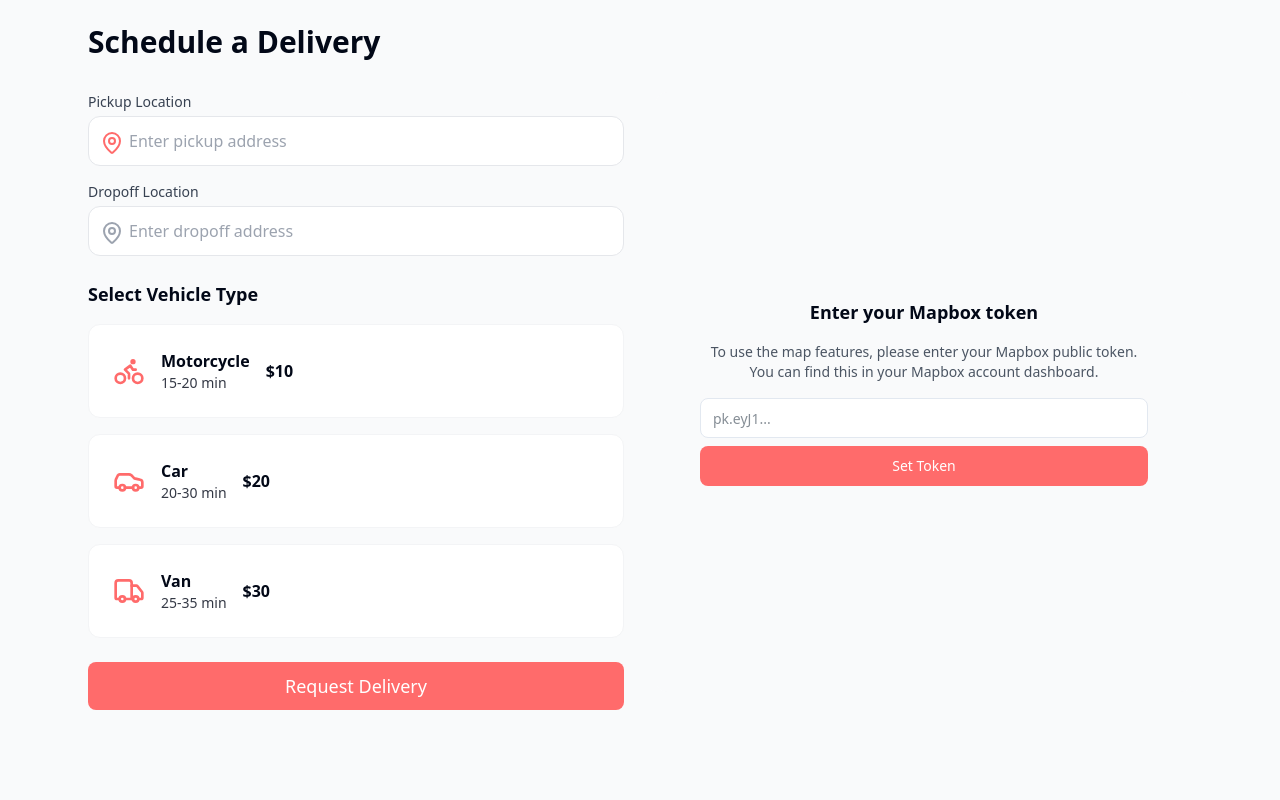
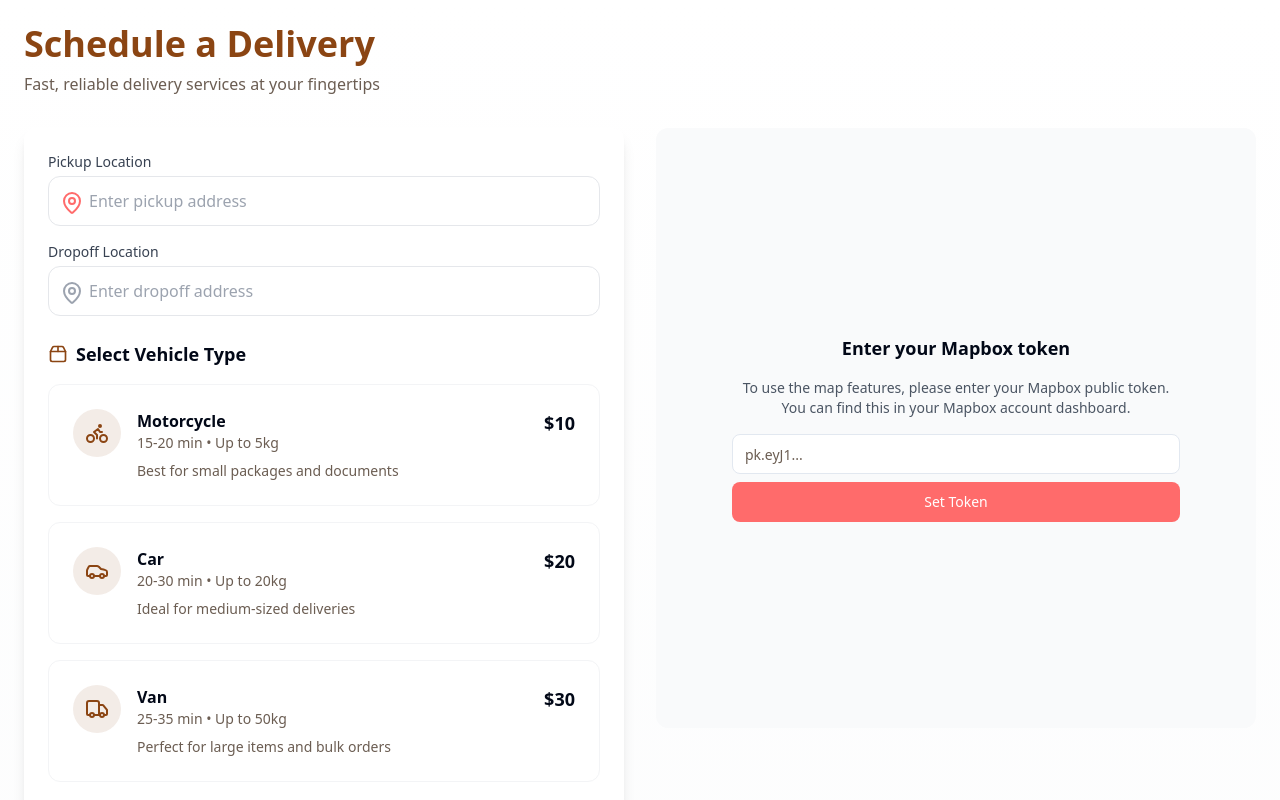
Before and after one commit to maxvaljan/maxmove-delivery-webapp, a React (Vite) app: page /delivery in a window 1280 px wide. Shown: the top 800 px of the page. Built offline with nearby package versions, Linux system fonts and the light colour scheme.

Commit message:
Integrate Lalamove Features and Design
Enhance the website by integrating additional features inspired by Lalamove. Update the design for a more professional appearance, including changing the secondary color from pink to brown.
[skip gpt_engineer]

```diff
--- a/src/components/DeliveryForm.tsx
+++ b/src/components/DeliveryForm.tsx
@@ -4,7 +4,8 @@ import DeliveryMap from './DeliveryMap';
 import ServiceCard from './ServiceCard';
 import { Button } from './ui/button';
 import { toast } from 'sonner';
-import { MapPin } from 'lucide-react';
+import { MapPin, Clock, Package2, Info } from 'lucide-react';
+import { motion } from 'framer-motion';
 
 const DeliveryForm = () => {
   const [pickup, setPickup] = useState('');
@@ -12,28 +13,35 @@ const DeliveryForm = () => {
   const [selectedService, setSelectedService] = useState<'motorcycle' | 'car' | 'van'>();
   const [pickupCoords, setPickupCoords] = useState<[number, number]>();
   const [dropoffCoords, setDropoffCoords] = useState<[number, number]>();
+  const [packageSize, setPackageSize] = useState<'small' | 'medium' | 'large'>('small');
+  const [scheduledTime, setScheduledTime] = useState<Date | null>(null);
 
   const services = [
     {
       type: 'motorcycle' as const,
       price: '$10',
       time: '15-20 min',
+      maxWeight: '5kg',
+      description: 'Best for small packages and documents',
     },
     {
       type: 'car' as const,
       price: '$20',
       time: '20-30 min',
+      maxWeight: '20kg',
+      description: 'Ideal for medium-sized deliveries',
     },
     {
       type: 'van' as const,
       price: '$30',
       time: '25-35 min',
+      maxWeight: '50kg',
+      description: 'Perfect for large items and bulk orders',
     },
   ];
 
   // Simulating geocoding for demo purposes
   const simulateGeocode = (address: string): [number, number] => {
-    // This is just for demonstration - in a real app, you'd use a geocoding service
     return [-74.5 + Math.random() * 0.1, 40 + Math.random() * 0.1];
   };
 
@@ -61,16 +69,30 @@ const DeliveryForm = () => {
       toast.error('Please select a delivery service');
       return;
     }
-    toast.success('Delivery request submitted!');
+    toast.success('Delivery request submitted successfully!', {
+      description: 'A driver will be assigned to your delivery shortly.',
+    });
   };
 
   return (
-    <div className="max-w-6xl mx-auto p-6">
-      <h1 className="text-3xl font-bold mb-8">Schedule a Delivery</h1>
+    <div className="max-w-7xl mx-auto p-6">
+      <motion.div
+        initial={{ opacity: 0, y: 20 }}
+        animate={{ opacity: 1, y: 0 }}
+        transition={{ duration: 0.5 }}
+      >
+        <h1 className="text-4xl font-bold mb-2 text-secondary">Schedule a Delivery</h1>
+        <p className="text-muted-foreground mb-8">Fast, reliable delivery services at your fingertips</p>
+      </motion.div>
 
       <div className="grid lg:grid-cols-2 gap-8">
-        <div className="space-y-6">
-          <form onSubmit={handleSubmit} className="space-y-6">
+        <motion.div
+          className="space-y-6"
+          initial={{ opacity: 0, x: -20 }}
+          animate={{ opacity: 1, x: 0 }}
+          transition={{ duration: 0.5, delay: 0.2 }}
+        >
+          <form onSubmit={handleSubmit} className="space-y-6 bg-white p-6 rounded-lg shadow-lg">
             <div className="relative space-y-4">
               <LocationInput
                 label="Pickup Location"
@@ -90,7 +112,10 @@ const DeliveryForm = () => {
             </div>
 
             <div className="space-y-4">
-              <h3 className="text-lg font-semibold">Select Vehicle Type</h3>
+              <div className="flex items-center gap-2 mb-4">
+                <Package2 className="w-5 h-5 text-secondary" />
+                <h3 className="text-lg font-semibold">Select Vehicle Type</h3>
+              </div>
               <div className="grid gap-4">
                 {services.map((service) => (
                   <ServiceCard
@@ -98,6 +123,8 @@ const DeliveryForm = () => {
                     type={service.type}
                     price={service.price}
                     time={service.time}
+                    maxWeight={service.maxWeight}
+                    description={service.description}
                     selected={selectedService === service.type}
                     onClick={() => setSelectedService(service.type)}
                   />
@@ -105,18 +132,33 @@ const DeliveryForm = () => {
               </div>
             </div>
 
-            <Button type="submit" className="w-full text-lg py-6">
+            <div className="flex gap-4 items-center bg-muted p-4 rounded-lg">
+              <Info className="w-5 h-5 text-secondary" />
+              <p className="text-sm text-muted-foreground">
+                Prices may vary based on distance and traffic conditions
+              </p>
+            </div>
+
+            <Button
+              type="submit"
+              className="w-full text-lg py-6 bg-secondary hover:bg-secondary/90"
+            >
               Request Delivery
             </Button>
           </form>
-        </div>
+        </motion.div>
 
-        <div className="h-[600px]">
+        <motion.div
+          className="h-[600px]"
+          initial={{ opacity: 0, x: 20 }}
+          animate={{ opacity: 1, x: 0 }}
+          transition={{ duration: 0.5, delay: 0.4 }}
+        >
           <DeliveryMap
             pickupLocation={pickupCoords}
             dropoffLocation={dropoffCoords}
           />
-        </div>
+        </motion.div>
       </div>
     </div>
   );
--- a/src/components/LocationInput.tsx
+++ b/src/components/LocationInput.tsx
@@ -1,4 +1,5 @@
 import React from 'react';
+import { motion } from 'framer-motion';
 
 interface LocationInputProps {
   label: string;
@@ -10,7 +11,12 @@ interface LocationInputProps {
 
 const LocationInput = ({ label, placeholder, value, onChange, icon }: LocationInputProps) => {
   return (
-    <div className="relative">
+    <motion.div
+      className="relative"
+      initial={{ opacity: 0, y: 10 }}
+      animate={{ opacity: 1, y: 0 }}
+      transition={{ duration: 0.3 }}
+    >
       <label className="block text-sm font-medium text-gray-700 mb-1">{label}</label>
       <div className="relative">
         <input
@@ -18,13 +24,13 @@ const LocationInput = ({ label, placeholder, value, onChange, icon }: LocationIn
           value={value}
           onChange={(e) => onChange(e.target.value)}
           placeholder={placeholder}
-          className="w-full pl-10 pr-4 py-3 rounded-lg border border-gray-200 focus:outline-none focus:ring-2 focus:ring-primary/20 focus:border-primary transition-all duration-200"
+          className="w-full pl-10 pr-4 py-3 rounded-lg border border-gray-200 focus:outline-none focus:ring-2 focus:ring-secondary/20 focus:border-secondary transition-all duration-200"
         />
         <div className="absolute left-3 top-1/2 -translate-y-1/2 w-5 h-5 text-gray-400">
           {icon}
         </div>
       </div>
-    </div>
+    </motion.div>
   );
 };
 
--- a/src/components/ServiceCard.tsx
+++ b/src/components/ServiceCard.tsx
@@ -5,11 +5,21 @@ interface ServiceCardProps {
   type: "van" | "car" | "motorcycle";
   price: string;
   time: string;
+  maxWeight: string;
+  description: string;
   onClick: () => void;
   selected?: boolean;
 }
 
-const ServiceCard = ({ type, price, time, onClick, selected }: ServiceCardProps) => {
+const ServiceCard = ({
+  type,
+  price,
+  time,
+  maxWeight,
+  description,
+  onClick,
+  selected
+}: ServiceCardProps) => {
   const icons = {
     van: Truck,
     car: Car,
@@ -25,18 +35,27 @@ const ServiceCard = ({ type, price, time, onClick, selected }: ServiceCardProps)
       onClick={onClick}
       className={`p-6 rounded-lg cursor-pointer transition-all duration-200 ${
         selected
-          ? "bg-primary text-white shadow-lg"
+          ? "bg-secondary text-white shadow-lg"
           : "bg-white hover:shadow-md border border-gray-100"
       }`}
     >
-      <div className="flex items-center space-x-4">
-        <Icon className={`w-8 h-8 ${selected ? "text-white" : "text-primary"}`} />
-        <div>
-          <h3 className="font-semibold capitalize">{type}</h3>
-          <p className="text-sm opacity-80">{time}</p>
+      <div className="flex items-start space-x-4">
+        <div className={`p-3 rounded-full ${selected ? 'bg-white/10' : 'bg-secondary/10'}`}>
+          <Icon className={`w-6 h-6 ${selected ? "text-white" : "text-secondary"}`} />
         </div>
-        <div className="ml-auto">
-          <span className="font-bold">{price}</span>
+        <div className="flex-1">
+          <div className="flex justify-between items-start mb-2">
+            <div>
+              <h3 className="font-semibold capitalize">{type}</h3>
+              <p className={`text-sm ${selected ? 'text-white/80' : 'text-muted-foreground'}`}>
+                {time} • Up to {maxWeight}
+              </p>
+            </div>
+            <span className="font-bold text-lg">{price}</span>
+          </div>
+          <p className={`text-sm ${selected ? 'text-white/70' : 'text-muted-foreground'}`}>
+            {description}
+          </p>
         </div>
       </div>
     </motion.div>
--- a/src/pages/Index.tsx
+++ b/src/pages/Index.tsx
@@ -2,7 +2,7 @@ import DeliveryForm from "@/components/DeliveryForm";
 
 const Index = () => {
   return (
-    <div className="min-h-screen bg-gray-50">
+    <div className="min-h-screen bg-gradient-to-b from-white to-gray-50/50">
       <DeliveryForm />
     </div>
   );
--- a/tailwind.config.ts
+++ b/tailwind.config.ts
@@ -29,15 +29,15 @@ export default {
           foreground: "#FFFFFF",
         },
         secondary: {
-          DEFAULT: "#E9ECEF",
-          foreground: "#343A40",
+          DEFAULT: "#8B4513",
+          foreground: "#FFFFFF",
         },
         muted: {
           DEFAULT: "#F8F9FA",
-          foreground: "#868E96",
+          foreground: "#6B5D52",
         },
         accent: {
-          DEFAULT: "#FF6B6B",
+          DEFAULT: "#D2691E",
           foreground: "#FFFFFF",
         },
       },
```
